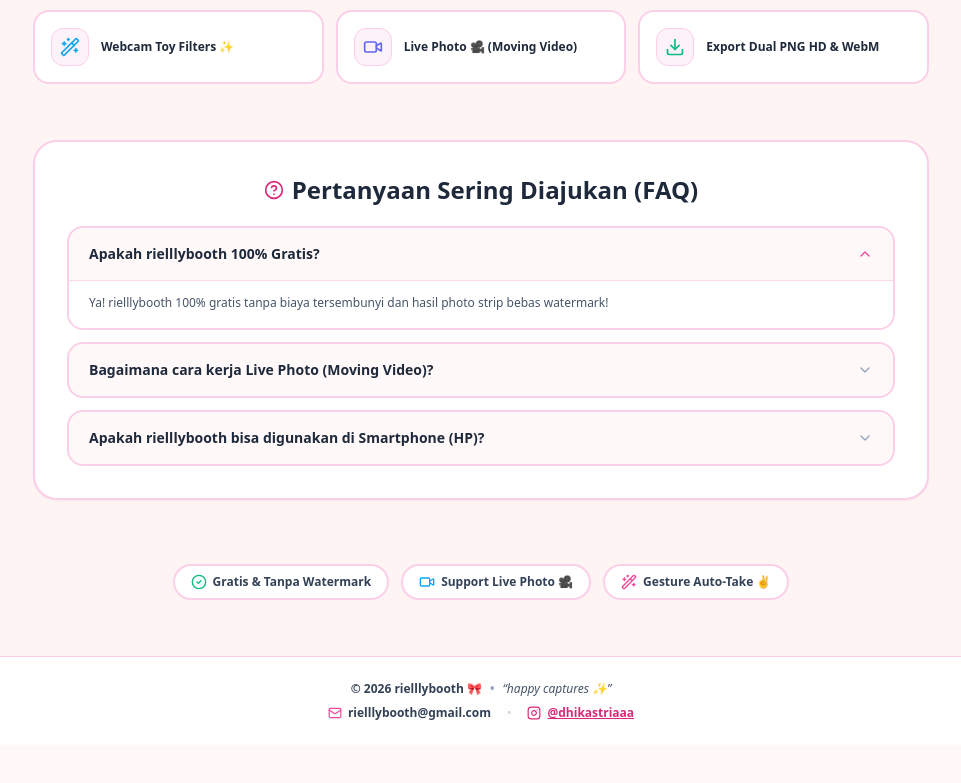
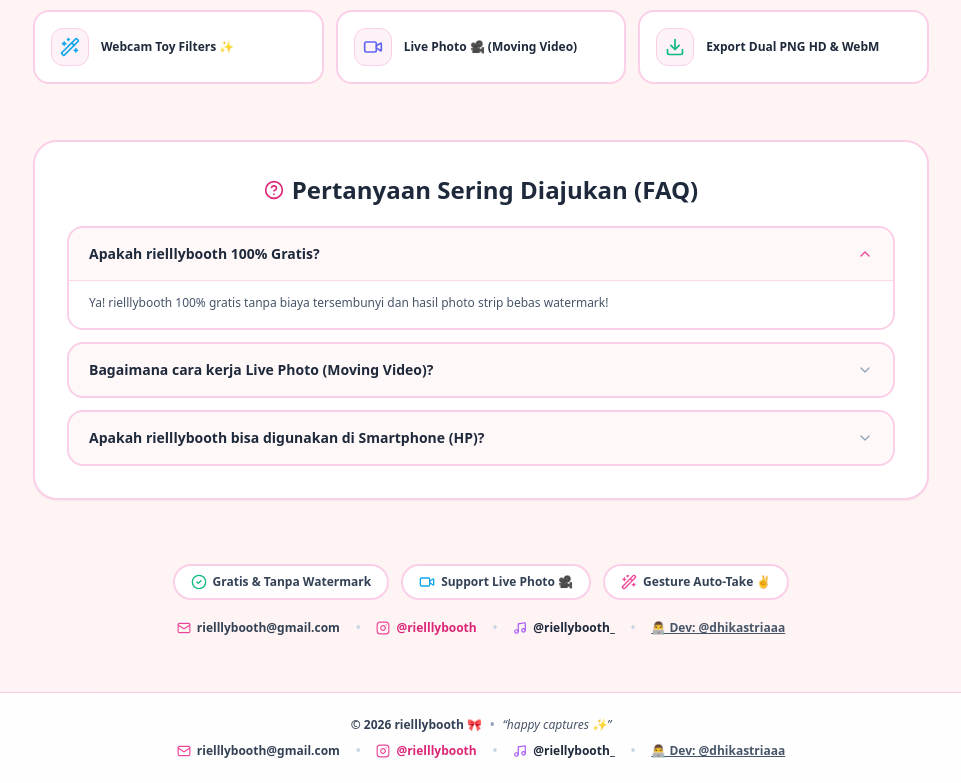
Before and after one commit to gabriel1stz/riellybooth, a Next.js app: page / in a window 1280 px wide. Shown: the part 1734-2517 px from the top of the page, without its empty margins (159-1120 px from the left). Before the commit the page ends 2479 px from the top, so only its background shows below. Built offline with nearby package versions, Linux system fonts and the light colour scheme.

Commit message:
footer: add official instagram @rielllybooth and tiktok @riellybooth_ social links

```diff
--- a/app/page.tsx
+++ b/app/page.tsx
@@ -3,7 +3,7 @@
 import React, { useState, useRef, useEffect, useCallback } from "react";
 import dynamic from "next/dynamic";
 import confetti from "canvas-confetti";
-import { Instagram, Mail, Heart, Sparkles, X, Coffee, ShieldCheck, Camera, Video, Wand2, Share2, Download, Copy, Check, MessageCircle, Twitter } from "lucide-react";
+import { Instagram, Mail, Music, Heart, Sparkles, X, Coffee, ShieldCheck, Camera, Video, Wand2, Share2, Download, Copy, Check, MessageCircle, Twitter } from "lucide-react";
 import Navbar from "@/components/Navbar";
 import LandingStep from "@/components/Steps/LandingStep";
 import CaptureStep from "@/components/Steps/CaptureStep";
@@ -1019,7 +1019,7 @@ export default function RielllyBooth() {
       )}
 
       {/* CLEAN FOOTER */}
-      <footer className="border-t border-pink-200 py-6 text-center text-xs text-slate-600 bg-white/90 backdrop-blur-md flex flex-col items-center justify-center gap-2 px-4 shadow-sm">
+      <footer className="border-t border-pink-200 py-6 text-center text-xs text-slate-600 bg-white/90 backdrop-blur-md flex flex-col items-center justify-center gap-2.5 px-4 shadow-sm">
         <div className="flex flex-wrap items-center justify-center gap-2 font-bold text-slate-700">
           <span>&copy; 2026 rielllybooth 🎀</span>
           <span className="text-slate-400">•</span>
@@ -1028,10 +1028,11 @@ export default function RielllyBooth() {
           </span>
         </div>
 
-        <div className="flex flex-wrap items-center justify-center gap-4 text-xs">
+        <div className="flex flex-wrap items-center justify-center gap-3 sm:gap-4 text-xs font-bold">
           <a
             href="mailto:rielllybooth@gmail.com"
-            className="inline-flex items-center gap-1.5 font-bold text-slate-700 hover:text-pink-600 transition"
+            className="inline-flex items-center gap-1.5 text-slate-700 hover:text-pink-600 transition"
+            title="Kirim Email ke rielllybooth"
           >
             <Mail className="w-3.5 h-3.5 text-pink-500" />
             <span>rielllybooth@gmail.com</span>
@@ -1040,13 +1041,39 @@ export default function RielllyBooth() {
           <span className="text-slate-300">•</span>
 
           <a
+            href="https://instagram.com/rielllybooth"
+            target="_blank"
+            rel="noopener noreferrer"
+            className="inline-flex items-center gap-1.5 text-pink-600 hover:text-pink-700 transition"
+            title="Instagram Official rielllybooth"
+          >
+            <Instagram className="w-3.5 h-3.5 text-pink-500" />
+            <span>@rielllybooth</span>
+          </a>
+
+          <span className="text-slate-300">•</span>
+
+          <a
+            href="https://tiktok.com/@riellybooth_"
+            target="_blank"
+            rel="noopener noreferrer"
+            className="inline-flex items-center gap-1.5 text-slate-800 hover:text-pink-600 transition"
+            title="TikTok Official riellybooth_"
+          >
+            <Music className="w-3.5 h-3.5 text-purple-500" />
+            <span>@riellybooth_</span>
+          </a>
+
+          <span className="text-slate-300">•</span>
+
+          <a
             href="https://instagram.com/dhikastriaaa"
             target="_blank"
             rel="noopener noreferrer"
-            className="inline-flex items-center gap-1.5 font-bold text-pink-600 hover:text-pink-700 transition underline"
+            className="inline-flex items-center gap-1.5 text-slate-600 hover:text-pink-600 transition underline"
+            title="Developer Instagram @dhikastriaaa"
           >
-            <Instagram className="w-3.5 h-3.5" />
-            <span>@dhikastriaaa</span>
+            <span>👨‍💻 Dev: @dhikastriaaa</span>
           </a>
         </div>
       </footer>
--- a/components/Steps/LandingStep.tsx
+++ b/components/Steps/LandingStep.tsx
@@ -14,6 +14,8 @@ import {
   ChevronDown,
   ChevronUp,
   HelpCircle,
+  Mail,
+  Instagram,
 } from "lucide-react";
 
 export default function LandingStep({ onStart }: { onStart: () => void }) {
@@ -295,8 +297,9 @@ export default function LandingStep({ onStart }: { onStart: () => void }) {
         </div>
       </div>
 
-      {/* Guarantee Pills */}
-      <div className="flex flex-wrap justify-center gap-3 pt-2">
+      {/* Guarantee Pills & Social Links */}
+      <div className="flex flex-col items-center gap-3 pt-2">
+        <div className="flex flex-wrap justify-center gap-3">
           <span className="px-4 py-2 rounded-full bg-white border-2 border-pink-200 text-xs font-bold text-slate-700 flex items-center gap-1.5 shadow-xs">
             <CheckCircle2 className="w-4 h-4 text-emerald-500" /> Gratis & Tanpa Watermark
           </span>
@@ -307,6 +310,56 @@ export default function LandingStep({ onStart }: { onStart: () => void }) {
             <Wand2 className="w-4 h-4 text-pink-500" /> Gesture Auto-Take ✌️
           </span>
         </div>
+
+        <div className="flex flex-wrap items-center justify-center gap-3 sm:gap-4 text-xs font-bold text-slate-600 pt-2">
+          <a
+            href="mailto:rielllybooth@gmail.com"
+            className="inline-flex items-center gap-1.5 text-slate-700 hover:text-pink-600 transition"
+            title="Email Official rielllybooth"
+          >
+            <Mail className="w-3.5 h-3.5 text-pink-500" />
+            <span>rielllybooth@gmail.com</span>
+          </a>
+
+          <span className="text-slate-300">•</span>
+
+          <a
+            href="https://instagram.com/rielllybooth"
+            target="_blank"
+            rel="noopener noreferrer"
+            className="inline-flex items-center gap-1.5 text-pink-600 hover:text-pink-700 transition"
+            title="Instagram Official rielllybooth"
+          >
+            <Instagram className="w-3.5 h-3.5 text-pink-500" />
+            <span>@rielllybooth</span>
+          </a>
+
+          <span className="text-slate-300">•</span>
+
+          <a
+            href="https://tiktok.com/@riellybooth_"
+            target="_blank"
+            rel="noopener noreferrer"
+            className="inline-flex items-center gap-1.5 text-slate-800 hover:text-pink-600 transition"
+            title="TikTok Official riellybooth_"
+          >
+            <Music className="w-3.5 h-3.5 text-purple-500" />
+            <span>@riellybooth_</span>
+          </a>
+
+          <span className="text-slate-300">•</span>
+
+          <a
+            href="https://instagram.com/dhikastriaaa"
+            target="_blank"
+            rel="noopener noreferrer"
+            className="inline-flex items-center gap-1.5 text-slate-600 hover:text-pink-600 transition underline"
+            title="Developer Instagram @dhikastriaaa"
+          >
+            <span>👨‍💻 Dev: @dhikastriaaa</span>
+          </a>
+        </div>
+      </div>
     </div>
   );
 }
```
Lines whose indentation alone changed are shown as unchanged.
